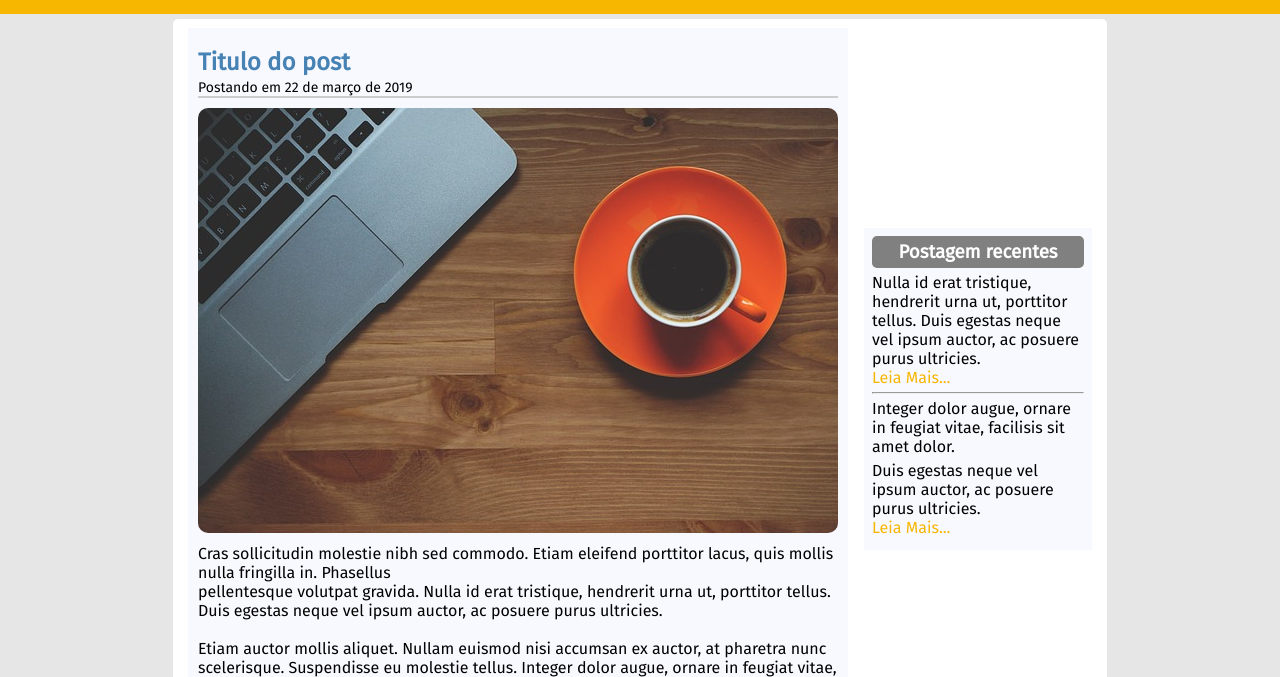
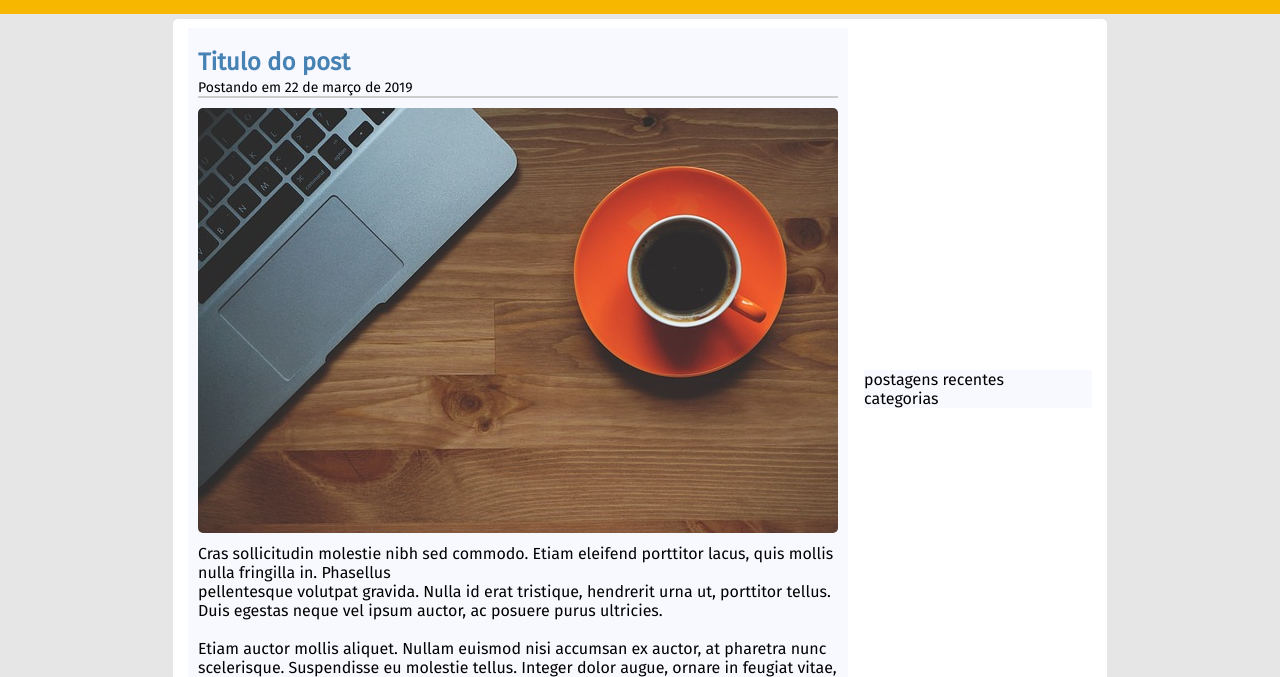
Before and after one commit to edurojasti/1_Projeto_TecBlog, a plain HTML site: page index.html in a window 1280 px wide. Shown: the part 123-800 px from the top of the page. Drawn offline with Linux system fonts and the light colour scheme.

Commit message:
commit de atualização

```diff
--- a/css/estilos.css
+++ b/css/estilos.css
@@ -94,7 +94,7 @@ a{
 }
 
 .imagePost img{
-    border-radius: 10px;
+    border-radius: 5px;
 }
 
 .postadoEm{
@@ -108,21 +108,6 @@ a{
     margin: 7px 0;
 }
 
-ul a{
-    color: #4e4e4e;
+#rodape{
+    padding: 30px;
 }
-
-ul, li{
-     margin: 5px 0;
-}
-#menu-lateral{
-    padding: 8px;
-}
-
-#menu-lateral h3{
-    background-color: gray;
-    color: white;
-    text-align: center;
-    border-radius: 5px;
-    padding: 5px;
-}
--- a/index.html
+++ b/index.html
@@ -47,38 +47,17 @@
             </div>
         </div>
         <div id="menu-lateral" style="margin-top: 0;">
-            <h3>
-                Postagem recentes
-            </h3>
-            <ul style="list-style: none;">
-                <li>
-                   <p>
-                    Nulla id erat tristique, hendrerit urna ut, porttitor tellus. Duis egestas neque vel ipsum auctor, ac posuere purus
-                    ultricies.
-                   </p>
-                <a href="#" style="color: #f7b600;">Leia
-                    Mais...</a>
-                </li>
-                <hr><li>
-                    <p>
-                        Integer dolor augue, ornare in feugiat vitae, facilisis sit amet dolor.
-                    </p>
-                </li>
-                <li>
-                    <p>
-                        Duis egestas neque vel ipsum auctor, ac posuere
-                        purus
-                        ultricies.
-                    </p>
-                    <a href="#" style="color: #f7b600;">Leia
-                        Mais...</a>
-                </li>
-            </ul>
+            <div id="postRecentes">
+                postagens recentes
+            </div>
+            <div id="categorias">
+                categorias
+            </div>
         </div>
     </div>
 
     <footer id="rodape">
-        <div>
+        <div class="contextoFooter">
             Todos os direitos reservados 2019 &copy;
         </div>
     </footer>
```
